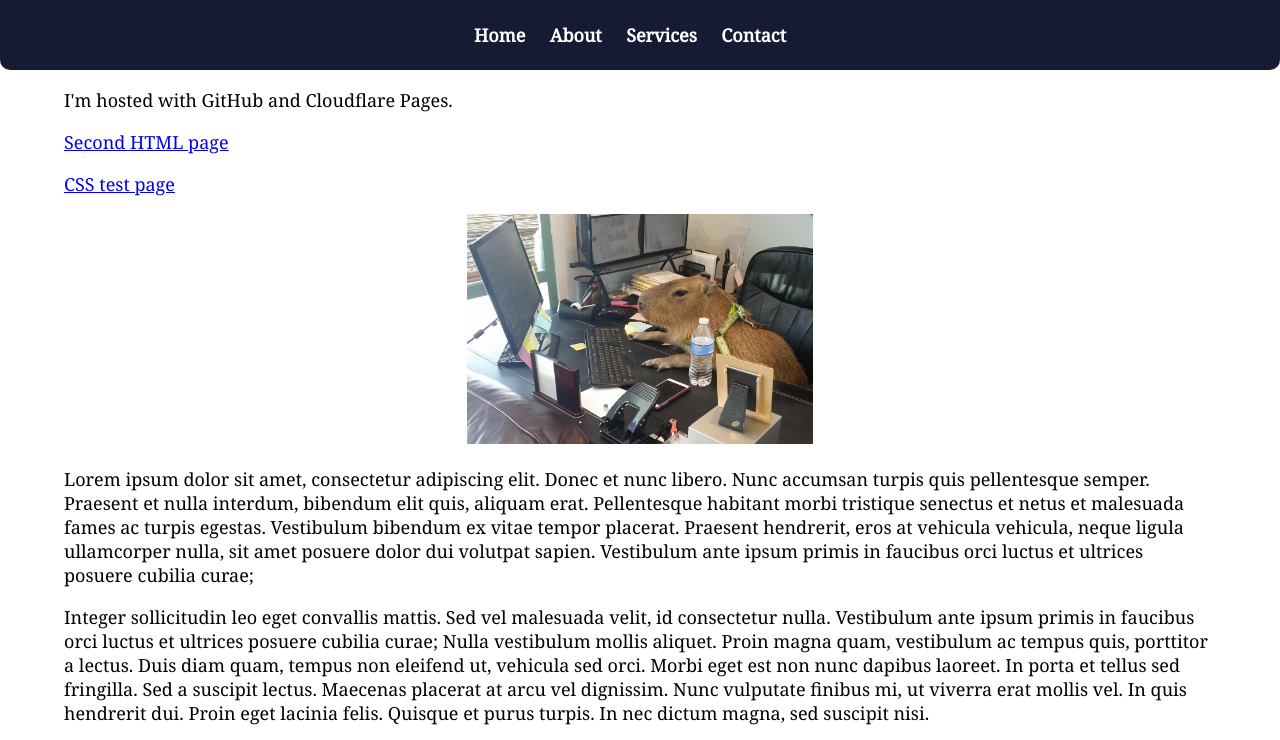
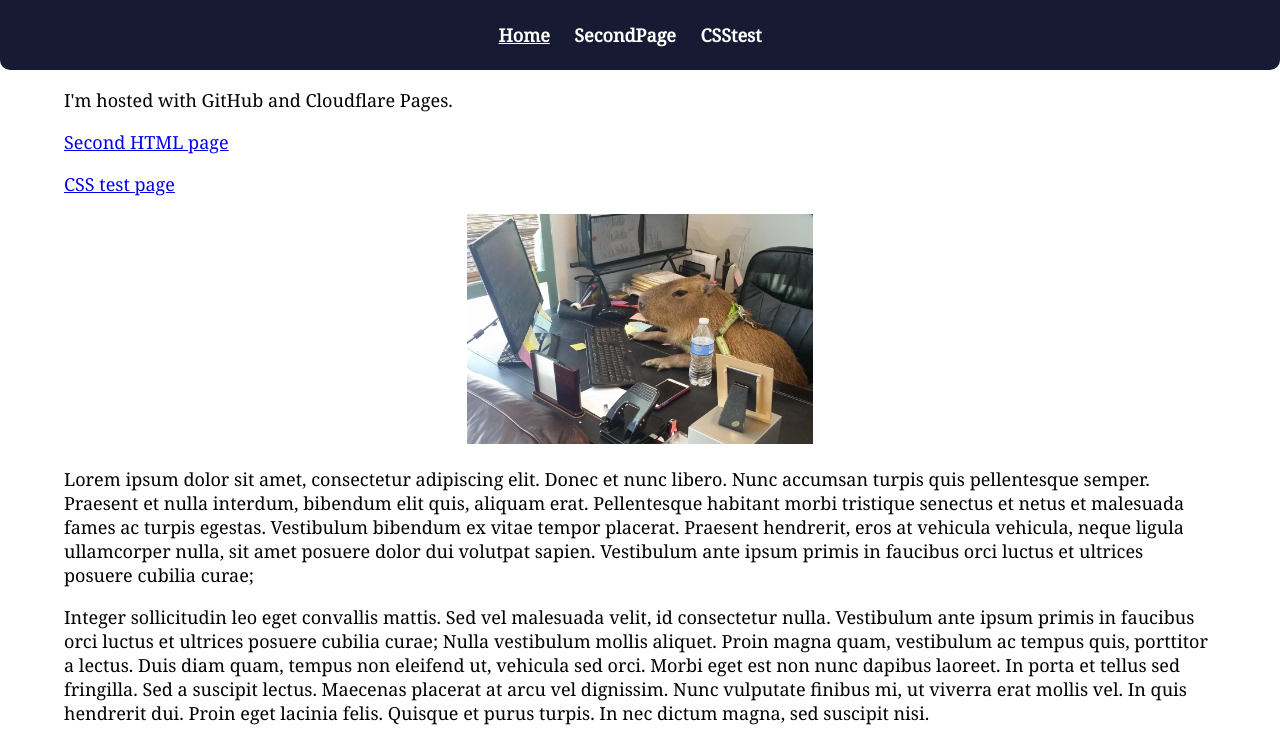
Before and after one commit to speedymaan/speedymaan.github.io, a plain HTML site: page index.html in a window 1280 px wide. Shown: the top 740 px of the page. Drawn offline with Linux system fonts and the light colour scheme.

Commit message:
header changes

```diff
--- a/index.html
+++ b/index.html
@@ -5,7 +5,7 @@
 	<link rel="icon" type="image/png" sizes="32x32" href="favicon/favicon-32x32.png">
 	<link rel="icon" type="image/png" sizes="16x16" href="favicon/favicon-16x16.png">
 	<link rel="manifest" href="favicon/site.webmanifest">
-    <title>Homepage</title>
+    <title>Home</title>
 	<link href="https://fonts.googleapis.com/css?family=Roboto&display=swap" rel="stylesheet">
 	<link href='https://fonts.googleapis.com/css?family=Noto Serif' rel='stylesheet'>
     <link rel="stylesheet" type="text/css" href="styles/styles.css">
@@ -16,10 +16,9 @@
         <div class="header-buttons">
             <nav>
                 <ul>
-                    <li><a href="#">Home</a></li>
-                    <li><a href="#">About</a></li>
-                    <li><a href="#">Services</a></li>
-                    <li><a href="#">Contact</a></li>
+                    <li><u><a href="index.html">Home</a></u></li>
+                    <li><a href="2ndpage.html">SecondPage</a></li>
+                    <li><a href="csstestpage.html">CSStest</a></li>
                 </ul>
             </nav>
         </div>
--- a/styles/mvp.css
+++ b/styles/mvp.css
@@ -132,6 +132,7 @@
 header a strong {
     margin-left: 0.5rem;
     margin-right: 0.5rem;
+    text-decoration: none;
 }
 
 header nav img {
```
Also changed, not shown: 2ndpage.html (+3 -4 lines), csstestpage.html (+3 -4 lines).
